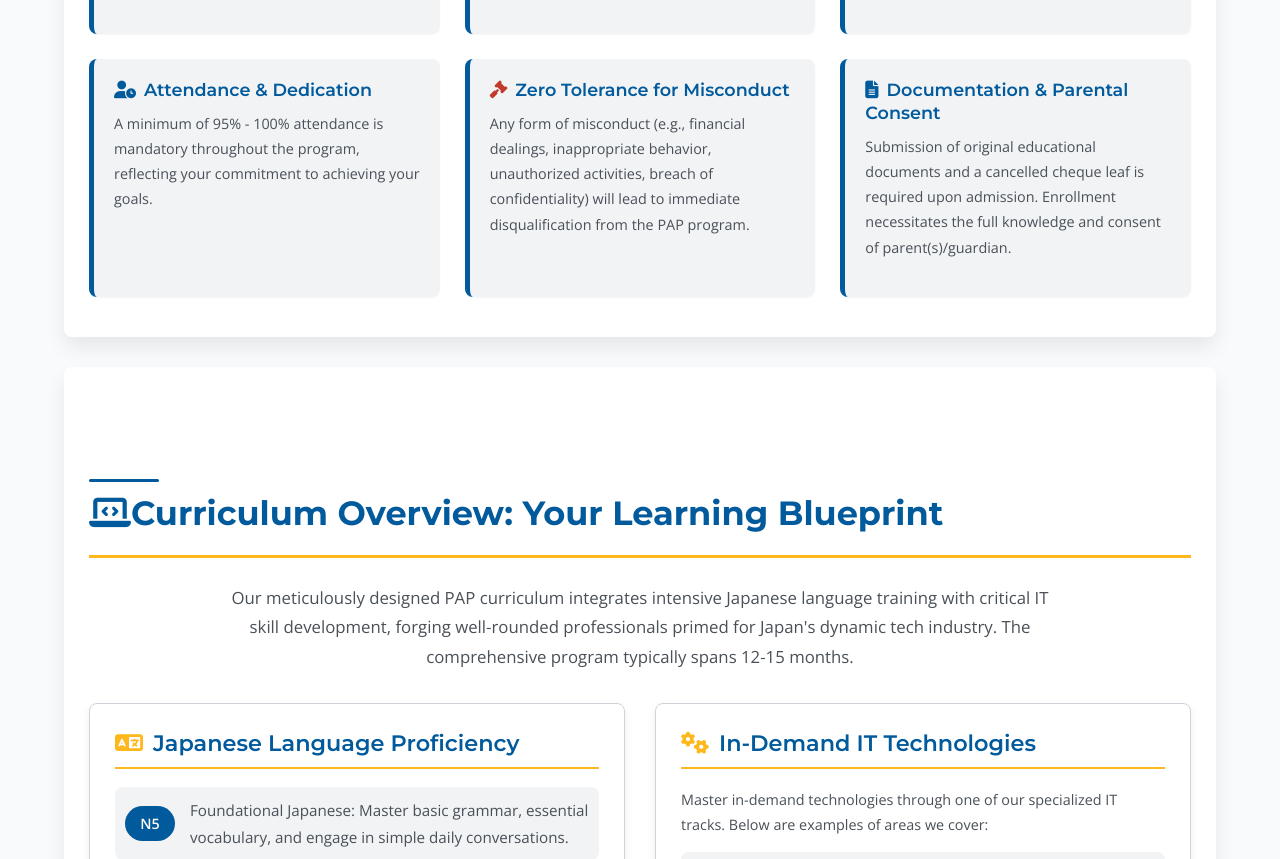
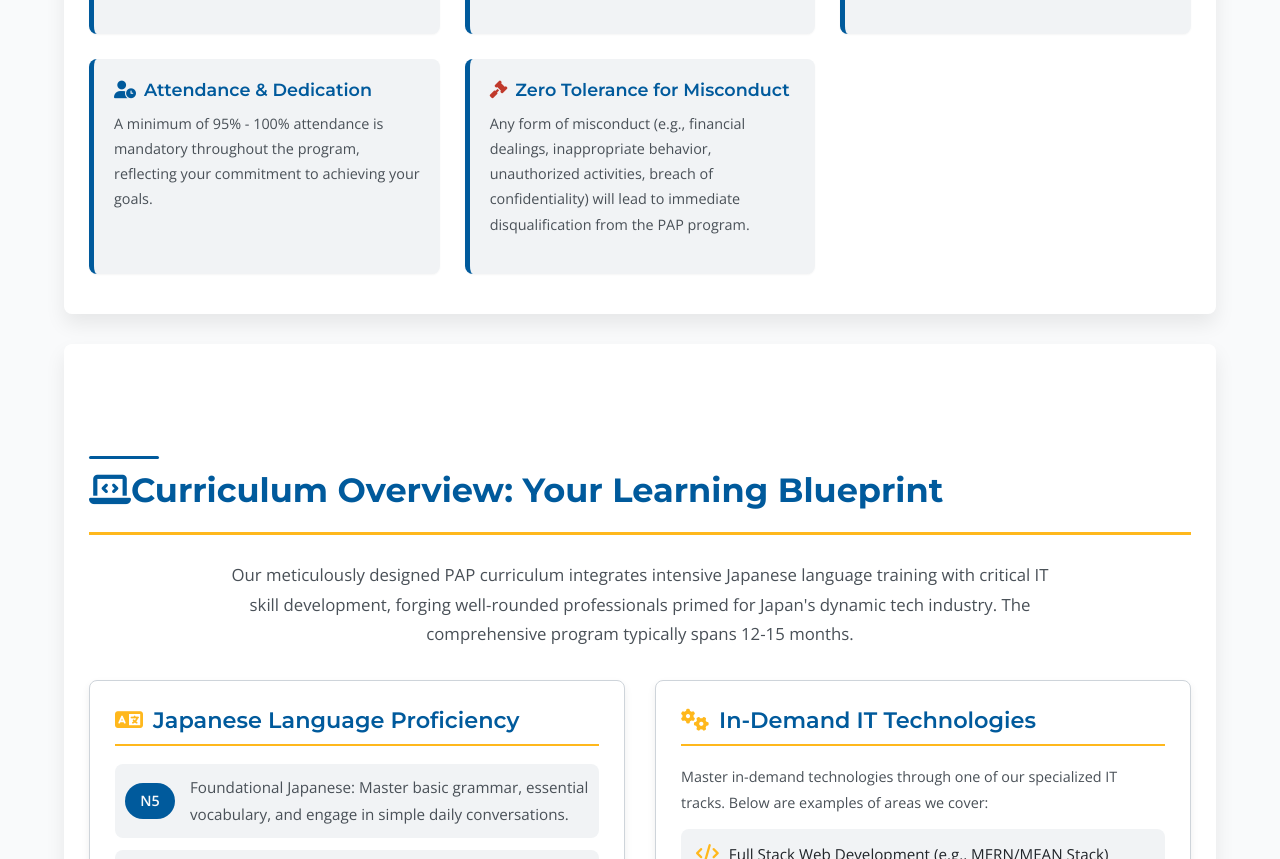
Before and after one commit to itokyoacademy/pap, a plain HTML site: page index.html in a window 1280 px wide. Shown: the part 2326-3185 px from the top of the page. Drawn offline with nearby package versions, Linux system fonts and the light colour scheme.

Commit message:
Update index.html

```diff
--- a/index.html
+++ b/index.html
@@ -1164,10 +1164,7 @@
                     <h4><i class="fas fa-gavel" style="margin-right: 8px; color: #c0392b;"></i>Zero Tolerance for Misconduct</h4>
                      <p style="font-size:0.9em; color:var(--neutral-dark);">Any form of misconduct (e.g., financial dealings, inappropriate behavior, unauthorized activities, breach of confidentiality) will lead to immediate disqualification from the PAP program.</p>
                 </div>
-                 <div class="condition-card">
-                    <h4><i class="fas fa-file-alt" style="margin-right: 8px; color:var(--primary-color);"></i>Documentation & Parental Consent</h4>
-                     <p style="font-size:0.9em; color:var(--neutral-dark);">Submission of original educational documents and a cancelled cheque leaf is required upon admission. Enrollment necessitates the full knowledge and consent of parent(s)/guardian.</p>
-                </div>
+
             </div>
         </section>
 
```
